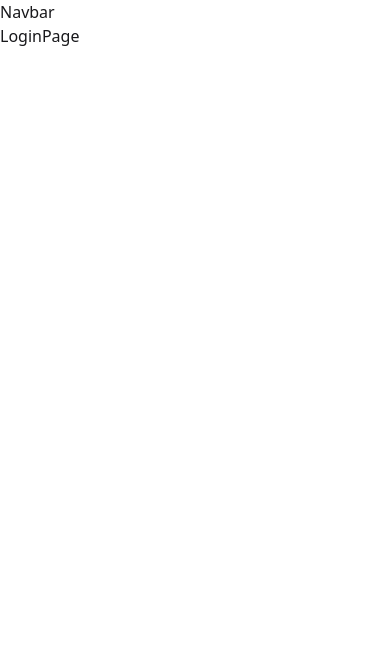
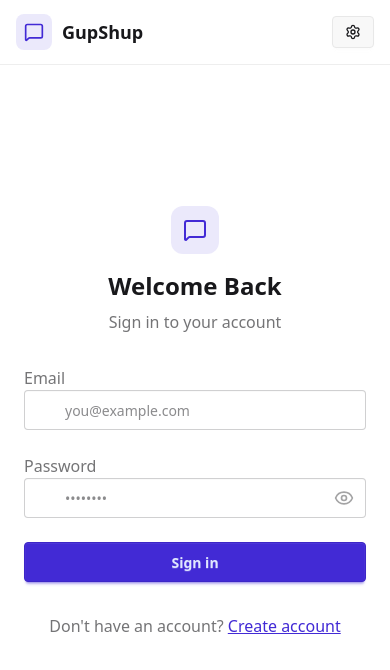
Before and after one commit to Srujan253/Gupshup, a React (Vite) app in the folder Frontend/: page /login in a window 390 px wide. Shown: the top 670 px of the page. Built offline with nearby package versions, Linux system fonts and the light colour scheme; no server answers.

Commit message:
Login and Logout created and connected to backend

```diff
--- a/Frontend/src/App.jsx
+++ b/Frontend/src/App.jsx
@@ -8,6 +8,7 @@
 import { useAuthStore } from './store/useAuthStore.js';
 import { useEffect } from 'react';
 import { Loader } from 'lucide-react';
+import {Toaster} from 'react-hot-toast';
 
 const App = () => {
   const {authUser,checkAuth,isCheckingAuth }=useAuthStore()
@@ -35,6 +36,7 @@
           <Route path="/setting" element={<SettingPage/>} />
           <Route path="/profile" element={authUser ?<ProfilePage/> : <Navigate to="/login"/>} />
           </Routes>
+          <Toaster/>
     </div>
 
 </>
--- a/Frontend/src/components/Navbar.jsx
+++ b/Frontend/src/components/Navbar.jsx
@@ -1,9 +1,55 @@
-import React from 'react'
+import { Link } from "react-router-dom";
+import { useAuthStore } from "../store/useAuthStore";
+import { LogOut, MessageSquare, Settings, User } from "lucide-react";
 
-function Navbar() {
+const Navbar = () => {
+  const { logout, authUser } = useAuthStore();
+
   return (
-    <div>Navbar</div>
-  )
-}
+    <header
+      className="bg-base-100 border-b border-base-300 fixed w-full top-0 z-40
+    backdrop-blur-lg"
+    >
+      <div className="container mx-auto px-4 h-16">
+        <div className="flex items-center justify-between h-full">
+          <div className="flex items-center gap-8">
+            <Link to="/" className="flex items-center gap-2.5 hover:opacity-80 transition-all">
+              <div className="size-9 rounded-lg bg-primary/10 flex items-center justify-center">
+                <MessageSquare className="w-5 h-5 text-primary" />
+              </div>
+              <h1 className="text-lg font-bold">GupShup</h1>
+            </Link>
+          </div>
 
-export default Navbar
+          <div className="flex items-center gap-2">
+            <Link
+              to={"/settings"}
+              className={`
+              btn btn-sm gap-2 transition-colors
+
+              `}
+            >
+              <Settings className="w-4 h-4" />
+              <span className="hidden sm:inline">Settings</span>
+            </Link>
+
+            {authUser && (
+              <>
+                <Link to={"/profile"} className={`btn btn-sm gap-2`}>
+                  <User className="size-5" />
+                  <span className="hidden sm:inline">Profile</span>
+                </Link>
+
+                <button className="flex gap-2 items-center" onClick={logout}>
+                  <LogOut className="size-5" />
+                  <span className="hidden sm:inline">Logout</span>
+                </button>
+              </>
+            )}
+          </div>
+        </div>
+      </div>
+    </header>
+  );
+};
+export default Navbar;
--- a/Frontend/src/pages/LoginPage.jsx
+++ b/Frontend/src/pages/LoginPage.jsx
@@ -1,9 +1,119 @@
-import React from 'react'
+import { useState } from "react";
+import { useAuthStore } from "../store/useAuthStore";
+import AuthImagePattern from "../components/AuthImagePattern";
+import { Link } from "react-router-dom";
+import { Eye, EyeOff, Loader2, Lock, Mail, MessageSquare } from "lucide-react";
 
-function LoginPage() {
+const LoginPage = () => {
+  const [showPassword, setShowPassword] = useState(false);
+  const [formData, setFormData] = useState({
+    email: "",
+    password: "",
+  });
+  const { login, isLoggingIn } = useAuthStore();
+
+  const handleSubmit = async (e) => {
+    e.preventDefault();
+    login(formData);
+  };
+
   return (
-    <div>LoginPage</div>
-  )
-}
+    <div className="h-screen grid lg:grid-cols-2">
+      {/* Left Side - Form */}
+      <div className="flex flex-col justify-center items-center p-6 sm:p-12">
+        <div className="w-full max-w-md space-y-8">
+          {/* Logo */}
+          <div className="text-center mb-8">
+            <div className="flex flex-col items-center gap-2 group">
+              <div
+                className="w-12 h-12 rounded-xl bg-primary/10 flex items-center justify-center group-hover:bg-primary/20
+              transition-colors"
+              >
+                <MessageSquare className="w-6 h-6 text-primary" />
+              </div>
+              <h1 className="text-2xl font-bold mt-2">Welcome Back</h1>
+              <p className="text-base-content/60">Sign in to your account</p>
+            </div>
+          </div>
 
-export default LoginPage
+          {/* Form */}
+          <form onSubmit={handleSubmit} className="space-y-6">
+            <div className="form-control">
+              <label className="label">
+                <span className="label-text font-medium">Email</span>
+              </label>
+              <div className="relative">
+                <div className="absolute inset-y-0 left-0 pl-3 flex items-center pointer-events-none">
+                  <Mail className="h-5 w-5 text-base-content/40" />
+                </div>
+                <input
+                  type="email"
+                  className={`input input-bordered w-full pl-10`}
+                  placeholder="you@example.com"
+                  value={formData.email}
+                  onChange={(e) => setFormData({ ...formData, email: e.target.value })}
+                />
+              </div>
+            </div>
+
+            <div className="form-control">
+              <label className="label">
+                <span className="label-text font-medium">Password</span>
+              </label>
+              <div className="relative">
+                <div className="absolute inset-y-0 left-0 pl-3 flex items-center pointer-events-none">
+                  <Lock className="h-5 w-5 text-base-content/40" />
+                </div>
+                <input
+                  type={showPassword ? "text" : "password"}
+                  className={`input input-bordered w-full pl-10`}
+                  placeholder="••••••••"
+                  value={formData.password}
+                  onChange={(e) => setFormData({ ...formData, password: e.target.value })}
+                />
+                <button
+                  type="button"
+                  className="absolute inset-y-0 right-0 pr-3 flex items-center"
+                  onClick={() => setShowPassword(!showPassword)}
+                >
+                  {showPassword ? (
+                    <EyeOff className="h-5 w-5 text-base-content/40" />
+                  ) : (
+                    <Eye className="h-5 w-5 text-base-content/40" />
+                  )}
+                </button>
+              </div>
+            </div>
+
+            <button type="submit" className="btn btn-primary w-full" disabled={isLoggingIn}>
+              {isLoggingIn ? (
+                <>
+                  <Loader2 className="h-5 w-5 animate-spin" />
+                  Loading...
+                </>
+              ) : (
+                "Sign in"
+              )}
+            </button>
+          </form>
+
+          <div className="text-center">
+            <p className="text-base-content/60">
+              Don&apos;t have an account?{" "}
+              <Link to="/signup" className="link link-primary">
+                Create account
+              </Link>
+            </p>
+          </div>
+        </div>
+      </div>
+
+      {/* Right Side - Image/Pattern */}
+      <AuthImagePattern
+        title={"Welcome back!"}
+        subtitle={"Sign in to continue your conversations and catch up with your messages."}
+      />
+    </div>
+  );
+};
+export default LoginPage;
--- a/Frontend/src/pages/SignUpPage.jsx
+++ b/Frontend/src/pages/SignUpPage.jsx
@@ -11,20 +11,35 @@
 } from "lucide-react";
 import { Link } from "react-router-dom";
 import AuthImagePattern from "../components/AuthImagePattern.jsx";
+import toast from "react-hot-toast";
 
 const SignUpPage = () => {
   const [showPassword, setShowPassword] = useState(false);
   const [formData, setFormData] = useState({
     fullName: "",
-    email: "",
+     email: "",
     password: "",
   });
 
   const { signup, isSigningUp } = useAuthStore();
 
+  const validateForm = () => {
+   if (!formData.fullName.trim()) return toast.error("Full name is required");
+    if (!formData.email.trim()) return toast.error("Email is required");
+    if (!/\S+@\S+\.\S+/.test(formData.email)) return toast.error("Invalid email format");
+    if (!formData.password) return toast.error("Password is required");
+    if (formData.password.length < 6) return toast.error("Password must be at least 6 characters");
+
+    return true;
+  };
+
   const handleSubmit = (e) => {
     e.preventDefault();
     console.log(formData);
+    const success = validateForm();
+    if(success===true)
+      {
+        signup(formData)};
   };
 
   return (
--- a/Frontend/src/store/useAuthStore.js
+++ b/Frontend/src/store/useAuthStore.js
@@ -1,6 +1,6 @@
 import {create} from 'zustand';
 import { axiosInstance } from '../lib/axios.js';
-
+import toast from 'react-hot-toast';
 
 export const useAuthStore = create((set) => ({
   authUser:null,
@@ -20,5 +20,57 @@
         set({isCheckingAuth:false})
     }
 
- }
+ },
+
+ signup:async(data)=>{
+  set({isSigningUp:true});
+  try{
+    const res= await axiosInstance.post("http://localhost:5001/api/auth/signup",data);
+    set({authUser:res.data});
+    toast.success("Account created successfully");
+  }catch(error){
+console.error("Signup failed:", error.response?.data?.message || error.message);
+    toast.error(
+      error.response && error.response.data && error.response.data.message
+        ? error.response.data.message
+        : "Failed to create account"
+    );
+
+  }finally{
+    set({isSigningUp:false});
+  }
+
+ },
+
+ logout:async()=>{
+  try{
+    await axiosInstance.post("/auth/logout");
+    set({authUser:null});
+    toast.success("Logged out succesfully");
+
+  }catch(error){
+    toast.error(error.response.data.message);
+}
+ },
+
+ login:async (data)=>{
+  set({isLoggingIn:true});
+  try{
+    const res= await axiosInstance.post("http://localhost:5001/api/auth/login",data);
+    set({authUser:res.data});
+    toast.success("Logged in successfully");
+  }catch(error){
+    console.error("Login failed:", error.response?.data?.message || error.message);
+    toast.error(
+      error.response && error.response.data && error.response.data.message
+        ? error.response.data.message
+        : "Failed to login"
+    );
+  }finally{
+    set({isLoggingIn:false});
+  }
+ },
+ updatProfile:async(data)=>{
+
+ },
 }));
```
Also changed, not shown: Frontend/public/avatar.png (added), 1 other file (tests, documents, lock files or other folders).
